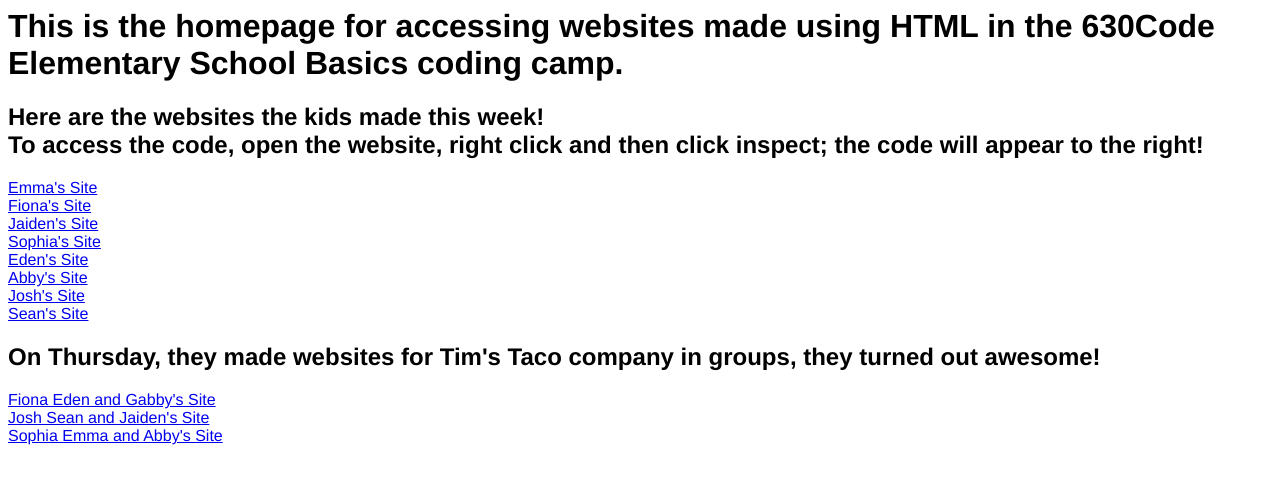
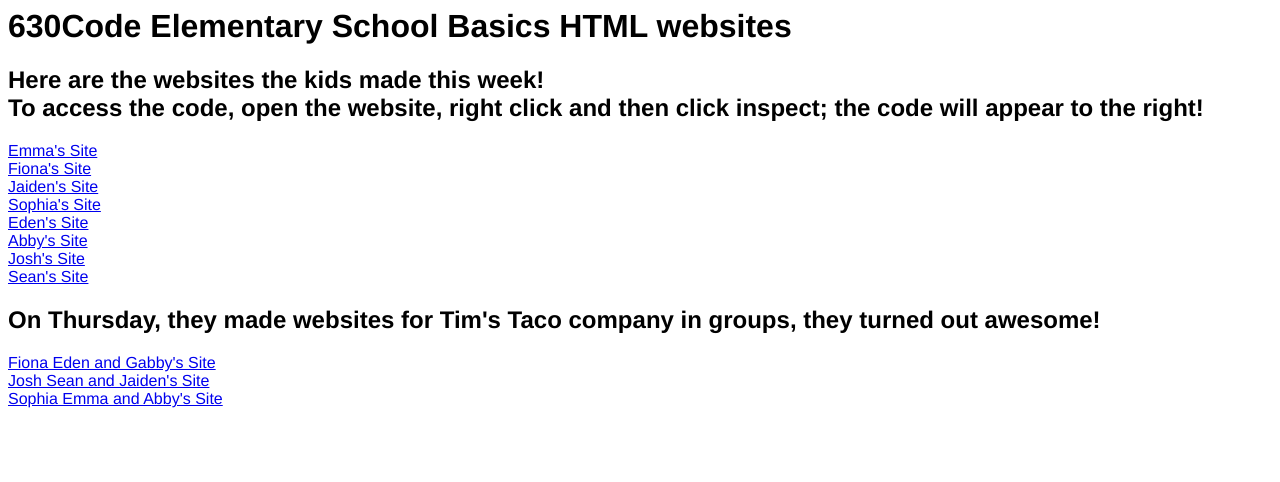
Before and after one commit to mariegrasse/630ESB, a plain HTML site: page index.html in a window 1280 px wide. Drawn offline with Linux system fonts and the light colour scheme.

Commit message:
Update index.html

```diff
--- a/index.html
+++ b/index.html
@@ -3,7 +3,7 @@
   <head>
     <style>
       h1{
-        font-family: helvetica;
+       font-family: helvetica;
       }
       h2{
         font-family: helvetica;
@@ -15,7 +15,7 @@
   </head>
   <body>
   <h1>
-    This is the homepage for accessing websites made using HTML in the 630Code Elementary School Basics coding camp.
+    630Code Elementary School Basics HTML websites
   </h1>
   <h2> Here are the websites the kids made this week! <br>To access the code, open the website, right click and then click inspect; the code will appear to the right!</h2>
   <p>
```
